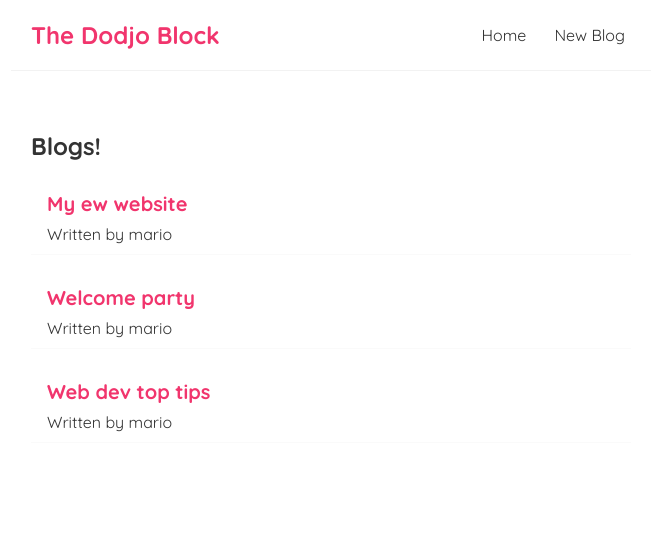
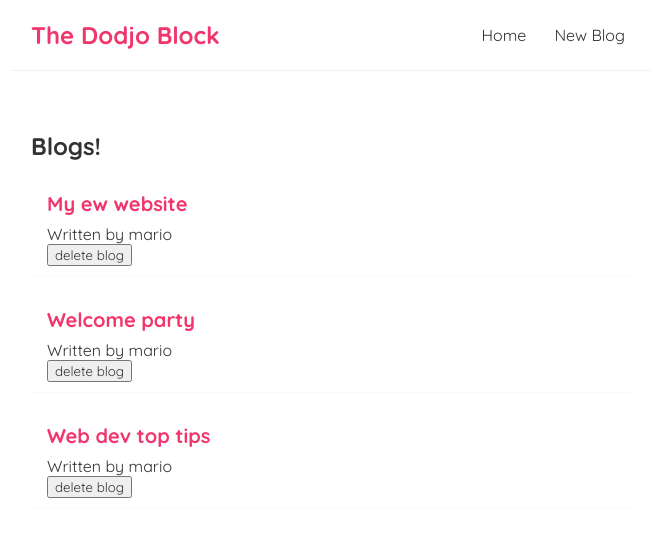
Before and after one commit to folusosamuel/Tuts, a React (Create React App) app: page / in a window 1280 px wide. Shown: the top 536 px of the page, without its empty margins (309-964 px from the left). Built offline with nearby package versions, Linux system fonts and the light colour scheme.

Commit message:
handleDelete function as props

```diff
--- a/src/Bloglist.js
+++ b/src/Bloglist.js
@@ -1,4 +1,4 @@
-const Bloglist = ({blogs, title}) => {
+const Bloglist = ({blogs, title, handleDelete}) => {
     return (
         <div className="blog-list">
             <h2>{title}</h2>
@@ -6,9 +6,11 @@
                 <div className="blog-preview" key={blog.id}>
                     <h2>{blog.title}</h2>
                     <p>Written by {blog.author}</p>
+                    <button onClick={() => handleDelete(blog.id)}>delete blog</button>
                 </div>
-            ))}
+                ))}
         </div>
+
     );
 }
 
--- a/src/Home.js
+++ b/src/Home.js
@@ -8,9 +8,13 @@
     {title: 'Web dev top tips', body: 'lorem ipsum', author: 'mario', id: 3}
    ]);
 
+   const handleDelete = (id) => {
+    const newBlogs = blogs.filter(blog => blog.id !== id);
+    setBlogs(newBlogs);
+   }
     return (
         <div className="home">
-           <Bloglist blogs={blogs} title={'Blogs!'}/>
+           <Bloglist blogs={blogs} title={'Blogs!'} handleDelete={handleDelete}/>
         </div>
     );
 }
```
